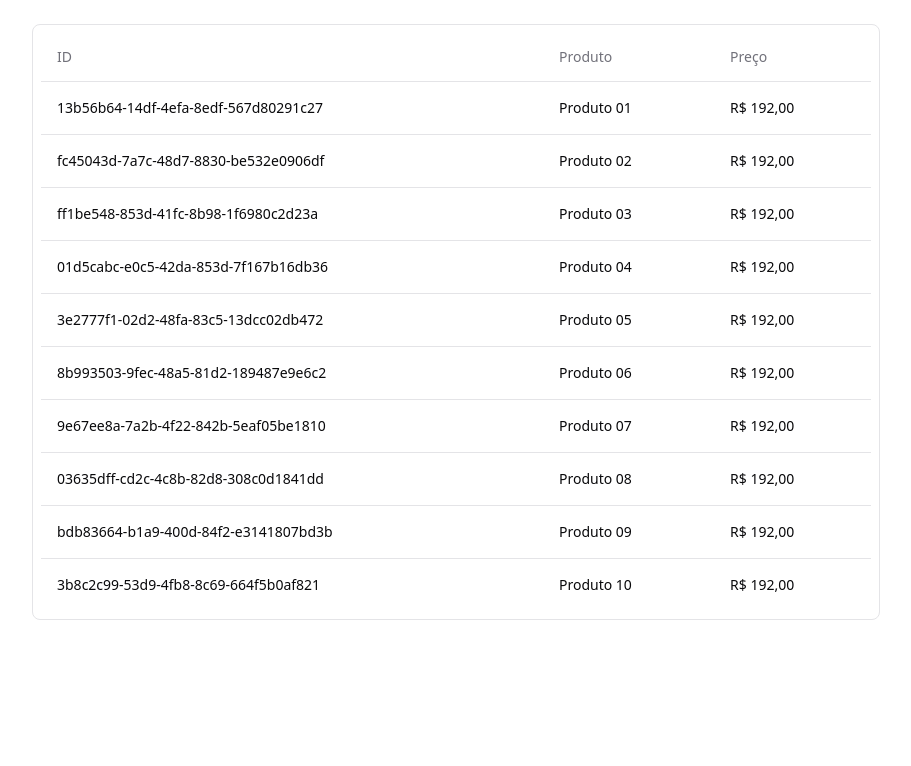
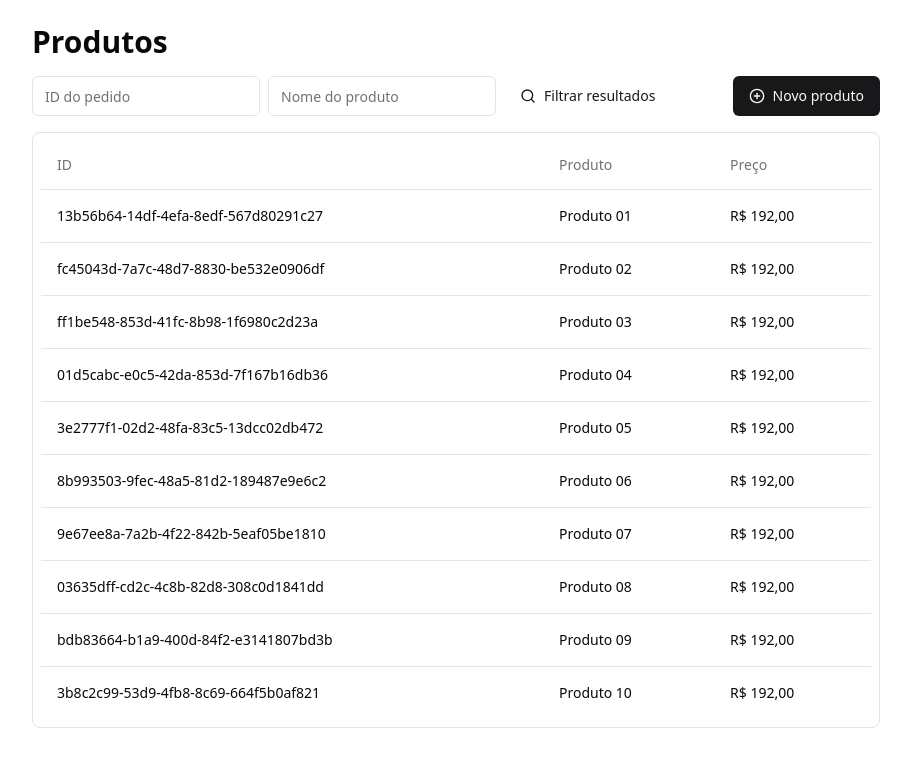
Before and after one commit to victorbadaro/shadcn-ui-example, a React (Vite) app: page / in a window 1280 px wide. Shown: the top 766 px of the page, without its empty margins (184-1095 px from the left). Built offline with nearby package versions, Linux system fonts and the light colour scheme.

Commit message:
feat: add interfaces to filter products and register new products

```diff
--- a/eslint.config.js
+++ b/eslint.config.js
@@ -23,6 +23,7 @@ export default tseslint.config({
 			{ allowConstantExport: true }
 		],
 		quotes: ['error', 'single'],
+		'jsx-quotes': ['error', 'prefer-double'],
 		semi: ['error', 'always'],
 		'@typescript-eslint/no-empty-object-type': [
 			'error',
--- a/src/App.tsx
+++ b/src/App.tsx
@@ -1,8 +1,61 @@
+import { PlusCircle, Search } from 'lucide-react';
+import { Button } from './components/ui/button';
+import { Dialog, DialogClose, DialogContent, DialogDescription, DialogFooter, DialogHeader, DialogTitle, DialogTrigger } from './components/ui/dialog';
+import { Input } from './components/ui/input';
+import { Label } from './components/ui/label';
 import { Table, TableBody, TableCell, TableHead, TableHeader, TableRow } from './components/ui/table';
 
 export function App() {
 	return (
-		<div className="p-6 max-w-4xl mx-auto">
+		<div className="p-6 max-w-4xl mx-auto space-y-4">
+			<h1 className="text-3xl font-bold">Produtos</h1>
+
+			<div className="flex items-center justify-between">
+				<form className="flex items-center gap-2">
+					<Input name="id" placeholder="ID do pedido" />
+					<Input name="name" placeholder="Nome do produto" />
+					<Button type="submit" variant="link">
+						<Search className="w-4 h-4 mr-2" />
+						Filtrar resultados
+					</Button>
+				</form>
+
+				<Dialog>
+					<DialogTrigger asChild>
+						<Button>
+							<PlusCircle className="w-4 h-4 mr-2" />
+							Novo produto
+						</Button>
+					</DialogTrigger>
+
+					<DialogContent>
+						<DialogHeader>
+							<DialogTitle>Novo produto</DialogTitle>
+							<DialogDescription>Criar um novo produto no sistema</DialogDescription>
+						</DialogHeader>
+
+						<form className="space-y-6">
+							<div className="grid grid-cols-4 gap-3 items-center text-right">
+								<Label htmlFor="name">Produto</Label>
+								<Input className="col-span-3" id="name" />
+							</div>
+
+							<div className="grid grid-cols-4 gap-3 items-center text-right">
+								<Label htmlFor="price">Preço</Label>
+								<Input className="col-span-3" id="price" />
+							</div>
+
+							<DialogFooter>
+								<DialogClose asChild>
+									<Button type="button" variant="outline">Cancelar</Button>
+								</DialogClose>
+								<Button type="submit">Salvar</Button>
+							</DialogFooter>
+						</form>
+					</DialogContent>
+				</Dialog>
+			</div>
+
 			<div className="border rounded-lg p-2">
 				<Table>
 					<TableHeader>
```
